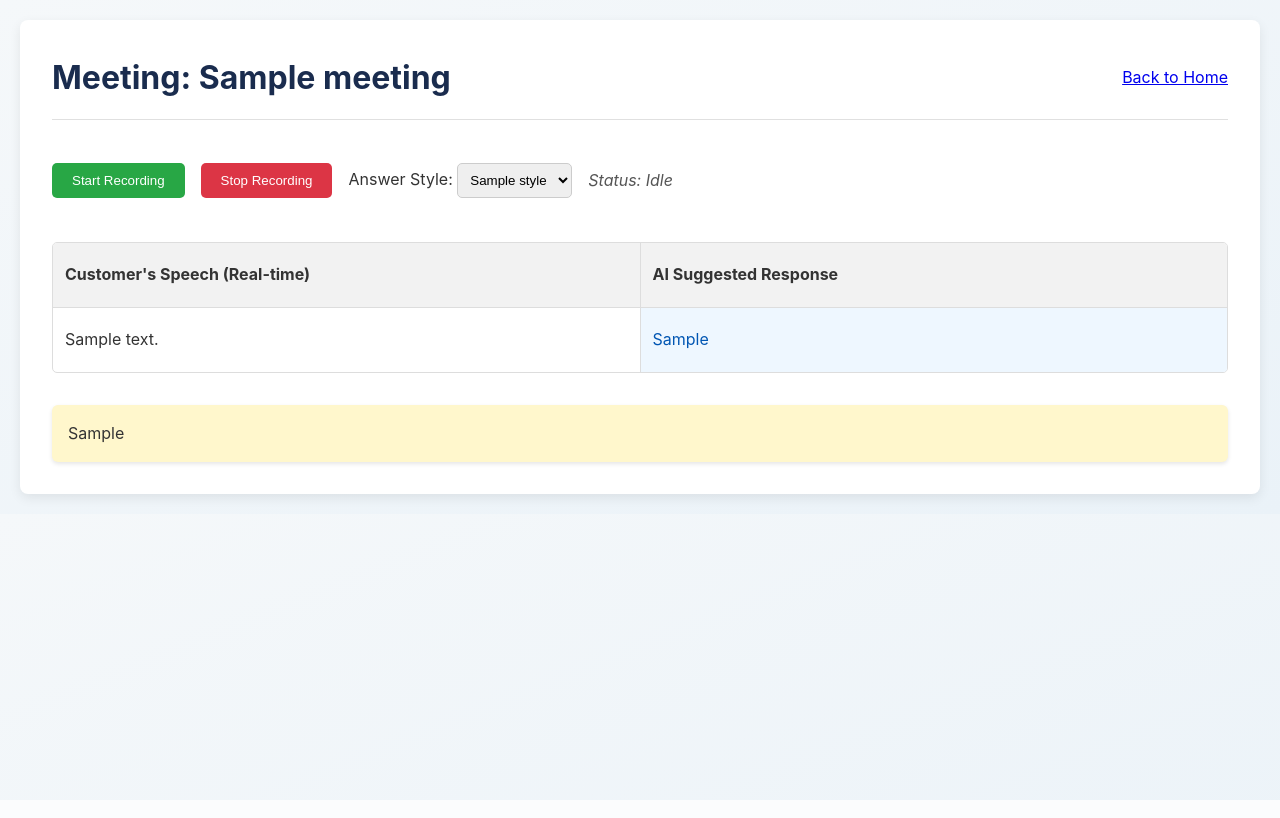
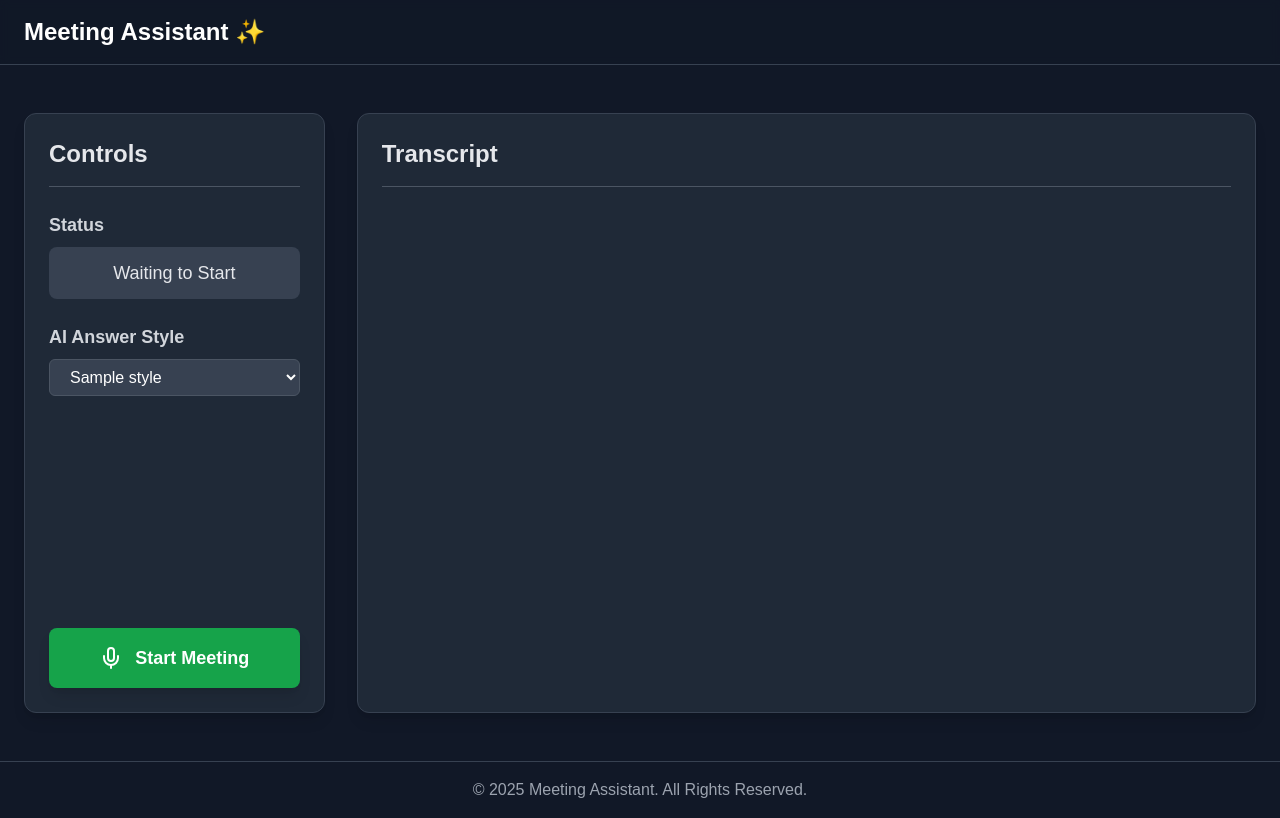
Before and after one commit to asofo1996/meeting-assistant, a Flask app: page /meeting/1 in a window 1280 px wide. Run offline with Flask 3, Linux system fonts and the light colour scheme; tables that the repository leaves empty hold one stand-in row (values such as "Sample post"); parts of the project's set-up code (start-up, migrations or seed data) failed here and were passed over; some libraries are stand-ins or nearby versions; some web fonts are replaced.

Commit message:
feat: Redesign UI for all pages

```diff
--- a/app/static/js/main.js
+++ b/app/static/js/main.js
@@ -1,138 +1,141 @@
-// 전역 변수 설정
+document.addEventListener('DOMContentLoaded', () => {
+    const startStopBtn = document.getElementById('start-stop-btn');
+    const statusDiv = document.getElementById('status');
+    const chatLog = document.getElementById('chat-log');
+    const answerStyleSelect = document.getElementById('answer-style-select');
+
     let socket;
     let audioContext;
+    let processor;
     let isRecording = false;
-let currentTranscriptRow = null;
 
-// HTML 문서에서 필요한 요소들을 미리 찾아 변수에 저장합니다.
-const startBtn = document.getElementById('start-record-btn');
-const stopBtn = document.getElementById('stop-record-btn');
-const statusText = document.getElementById('status-text');
-const transcriptSheet = document.getElementById('transcript-sheet');
-const styleSelect = document.getElementById('style-select');
-
-// (수정됨) 연결 방식을 기본값으로 되돌려, 가장 효율적인 WebSocket을 먼저 시도하도록 합니다.
+    // 네임스페이스 없이 소켓 연결
     socket = io();
 
     socket.on('connect', () => {
-    console.log('진단 1: 서버에 성공적으로 연결되었습니다.');
+        console.log('Socket connected!');
     });
 
-// 녹음 시작 버튼 클릭 이벤트
-startBtn.addEventListener('click', async () => {
-    if (isRecording || !socket.connected) return;
-    console.log('진단 2: 녹음 시작 버튼이 클릭되었습니다.');
+    socket.on('disconnect', () => {
+        console.log('Socket disconnected!');
+    });
 
+    // 서버로부터 AI 응답을 받았을 때
+    socket.on('ai_response', (data) => {
+        addChatMessage('ai', data.text);
+    });
+
+    // 서버로부터 중간 음성 인식 결과를 받았을 때
+    socket.on('interim_transcript', (data) => {
+        updateLastCustomerMessage(data.transcript);
+    });
+
+    // 서버로부터 최종 음성 인식 결과를 받았을 때
+    socket.on('final_transcript', (data) => {
+        updateLastCustomerMessage(data.transcript, true);
+    });
+
+    // 채팅 메시지를 화면에 추가하는 함수
+    function addChatMessage(sender, text) {
+        const messageWrapper = document.createElement('div');
+        const messageBubble = document.createElement('div');
+        const messageParagraph = document.createElement('p');
+
+        messageParagraph.innerHTML = text; // innerHTML을 사용하여 HTML 태그(예: <br>)를 렌더링
+
+        if (sender === 'customer') {
+            messageWrapper.className = 'flex items-end gap-3 customer-message-wrapper';
+            messageBubble.className = 'bg-blue-600 text-white p-4 rounded-lg rounded-bl-none max-w-xl';
+        } else { // AI
+            messageWrapper.className = 'flex items-end justify-end gap-3';
+            messageBubble.className = 'bg-gray-600 text-white p-4 rounded-lg rounded-br-none max-w-xl';
+        }
+
+        messageBubble.appendChild(messageParagraph);
+        messageWrapper.appendChild(messageBubble);
+        chatLog.appendChild(messageWrapper);
+
+        // 스크롤을 맨 아래로 이동
+        chatLog.scrollTop = chatLog.scrollHeight;
+    }
+
+    // 고객의 마지막 메시지를 업데이트하는 함수
+    function updateLastCustomerMessage(transcript, isFinal = false) {
+        let lastMessageWrapper = chatLog.querySelector('.customer-message-wrapper:last-of-type');
+
+        if (!lastMessageWrapper || isFinal) {
+            // 마지막 메시지가 없거나, 최종 결과물이면 새 메시지 추가
+            addChatMessage('customer', transcript);
+        } else {
+            // 중간 결과물이면 마지막 메시지 내용 업데이트
+            lastMessageWrapper.querySelector('p').textContent = transcript;
+        }
+        chatLog.scrollTop = chatLog.scrollHeight;
+    }
+
+
+    startStopBtn.addEventListener('click', async () => {
+        if (!isRecording) {
             try {
-        // 사용자의 마이크에 접근하여 오디오 스트림을 가져옵니다.
+                // 오디오 컨텍스트 및 스트림 시작
+                audioContext = new (window.AudioContext || window.webkitAudioContext)();
                 const stream = await navigator.mediaDevices.getUserMedia({ audio: true });
-        console.log('진단 3: 마이크 접근에 성공했습니다. 스트림이 생성되었습니다.');
+                const source = audioContext.createMediaStreamSource(stream);
 
-        // 오디오 처리를 위한 AudioContext를 생성합니다.
-        audioContext = new AudioContext();
-        // 별도의 스레드에서 오디오를 처리할 audio-processor.js 파일을 로드합니다.
                 await audioContext.audioWorklet.addModule('/static/js/audio-processor.js');
-        console.log('진단 4: 오디오 워크릿 모듈을 성공적으로 로드했습니다.');
+                processor = new AudioWorkletNode(audioContext, 'audio-processor');
+                source.connect(processor);
+                processor.connect(audioContext.destination);
 
-        const source = audioContext.createMediaStreamSource(stream);
-        const workletNode = new AudioWorkletNode(audioContext, 'resampling-processor');
-
-        // 오디오 워크릿이 처리한 음성 데이터를 서버로 전송합니다.
-        workletNode.port.onmessage = (event) => {
-            console.log('진단 5: 오디오 청크를 성공적으로 처리하여 서버로 전송합니다.');
-            socket.emit('audio_stream', { 'data': event.data });
+                processor.port.onmessage = (event) => {
+                    const audioData = event.data;
+                    socket.emit('audio_stream', audioData);
                 };
 
-        source.connect(workletNode);
-        workletNode.connect(audioContext.destination);
+                // 녹음 시작 상태로 UI 업데이트
+                isRecording = true;
+                startStopBtn.innerHTML = `
+                    <svg xmlns="http://www.w3.org/2000/svg" width="24" height="24" viewBox="0 0 24 24" fill="none" stroke="currentColor" stroke-width="2" stroke-linecap="round" stroke-linejoin="round" class="lucide lucide-square"><rect width="18" height="18" x="3" y="3" rx="2"/></svg>
+                    <span>Stop Meeting</span>`;
+                startStopBtn.classList.remove('bg-green-600', 'hover:bg-green-700');
+                startStopBtn.classList.add('bg-red-600', 'hover:bg-red-700');
+                statusDiv.textContent = 'Recording...';
+                statusDiv.classList.add('text-red-400');
 
-        isRecording = true;
-        updateButtonState();
-        statusText.textContent = translations[window.getSavedLanguage()].status_recording;
-
-        // 서버에 녹음 시작을 알립니다.
-        socket.emit('start_transcription', {
-            meeting_id: MEETING_ID,
-            language: LANGUAGE_CODE,
-            style_id: styleSelect.value
+                socket.emit('start_session', {
+                    answer_style_id: answerStyleSelect.value,
+                    sample_rate: audioContext.sampleRate
                 });
+                console.log('Recording started');
 
             } catch (error) {
-        console.error('진단 실패: 녹음 시작 중 오류가 발생했습니다.', error);
-        statusText.textContent = translations[window.getSavedLanguage()].status_error;
+                console.error('Error starting recording:', error);
+                alert('Could not start recording. Please check microphone permissions.');
+            }
+        } else {
+            // 녹음 중지
+            if (processor) processor.port.postMessage({ command: 'stop' });
+            if (audioContext) await audioContext.close();
+
+            isRecording = false;
+            startStopBtn.innerHTML = `
+                <svg xmlns="http://www.w3.org/2000/svg" width="24" height="24" viewBox="0 0 24 24" fill="none" stroke="currentColor" stroke-width="2" stroke-linecap="round" stroke-linejoin="round" class="lucide lucide-mic"><path d="M12 2a3 3 0 0 0-3 3v7a3 3 0 0 0 6 0V5a3 3 0 0 0-3-3Z"/><path d="M19 10v2a7 7 0 0 1-14 0v-2"/><line x1="12" x2="12" y1="19" y2="22"/></svg>
+                <span>Start Meeting</span>`;
+            startStopBtn.classList.remove('bg-red-600', 'hover:bg-red-700');
+            startStopBtn.classList.add('bg-green-600', 'hover:bg-green-700');
+            statusDiv.textContent = 'Meeting Ended';
+            statusDiv.classList.remove('text-red-400');
+
+            socket.emit('stop_session');
+            console.log('Recording stopped');
         }
     });
 
-// -- 아래는 변경되지 않은 나머지 코드입니다 --
-
-socket.on('transcript_update', (data) => {
-    if (!currentTranscriptRow) {
-        createNewRow();
-    }
-    const transcriptCell = currentTranscriptRow.querySelector('.transcript-cell');
-    transcriptCell.textContent = data.transcript;
-    if (data.is_final) {
-        transcriptCell.classList.remove('interim');
-        currentTranscriptRow = null;
-    } else {
-        transcriptCell.classList.add('interim');
+    // 답변 스타일 변경 시 서버에 알림
+    answerStyleSelect.addEventListener('change', () => {
+        if (isRecording) {
+            socket.emit('change_style', { answer_style_id: answerStyleSelect.value });
+            console.log('Answer style changed to:', answerStyleSelect.value);
         }
     });
-
-socket.on('final_result', (data) => {
-    const rows = transcriptSheet.querySelectorAll('.sheet-row');
-    for (let i = rows.length - 1; i >= 0; i--) {
-        const row = rows[i];
-        const textCell = row.querySelector('.transcript-cell');
-        if (textCell && textCell.textContent.trim() === data.text.trim() && !row.dataset.id) {
-            row.dataset.id = data.transcript_id;
-            const gptCell = row.querySelector('.gpt-cell');
-            if (gptCell) gptCell.textContent = data.gpt_response;
-            break;
-        }
-    }
 });
-
-stopBtn.addEventListener('click', () => {
-    if (!isRecording) return;
-    isRecording = false;
-    updateButtonState();
-    statusText.textContent = translations[window.getSavedLanguage()].status_stopping;
-    socket.emit('stop_transcription', {});
-    if (audioContext && audioContext.state !== 'closed') {
-        audioContext.close().then(() => {
-            statusText.textContent = translations[window.getSavedLanguage()].status_stopped;
-        });
-    }
-});
-
-styleSelect.addEventListener('change', () => {
-    if (isRecording) {
-        socket.emit('change_style', { style_id: styleSelect.value });
-    }
-});
-
-socket.on('style_changed_ack', (data) => {
-    console.log(data.message);
-});
-
-function updateButtonState() {
-    startBtn.disabled = isRecording;
-    stopBtn.disabled = !isRecording;
-}
-
-function createNewRow() {
-    const row = document.createElement('div');
-    row.className = 'sheet-row';
-    const cell1 = document.createElement('div');
-    cell1.className = 'sheet-cell transcript-cell';
-    cell1.textContent = '...';
-    const cell2 = document.createElement('div');
-    cell2.className = 'sheet-cell gpt-cell';
-    cell2.textContent = '...';
-    row.appendChild(cell1);
-    row.appendChild(cell2);
-    transcriptSheet.appendChild(row);
-    transcriptSheet.scrollTop = transcriptSheet.scrollHeight;
-    currentTranscriptRow = row;
-}
--- /dev/null
+++ b/app/templates/base.html
@@ -0,0 +1,43 @@
+<!DOCTYPE html>
+<html lang="ko">
+<head>
+    <meta charset="UTF-8">
+    <meta name="viewport" content="width=device-width, initial-scale=1.0">
+    <title>{% block title %}Meeting Assistant{% endblock %}</title>
+
+    <script src="https://cdn.tailwindcss.com"></script>
+
+    <link rel="stylesheet" as="style" crossorigin href="https://cdn.jsdelivr.net/gh/orioncactus/pretendard@v1.3.9/dist/web/static/pretendard.min.css" />
+
+    <style>
+        /* 기본 폰트 및 다크모드 배경색 설정 */
+        body {
+            font-family: 'Pretendard', sans-serif;
+            background-color: #111827; /* 다크모드 배경색 */
+            color: #E5E7EB; /* 기본 글자색 */
+        }
+    </style>
+</head>
+<body class="min-h-screen flex flex-col">
+
+    <header class="bg-gray-900/50 backdrop-blur-sm border-b border-gray-700 sticky top-0 z-50">
+        <nav class="container mx-auto px-6 py-4">
+            <a href="/" class="text-2xl font-bold text-white">
+                Meeting Assistant ✨
+            </a>
+        </nav>
+    </header>
+
+    <main class="flex-grow container mx-auto px-6 py-12">
+        {% block content %}{% endblock %}
+    </main>
+
+    <footer class="bg-gray-900 border-t border-gray-700">
+        <div class="container mx-auto px-6 py-4 text-center text-gray-400">
+            &copy; 2025 Meeting Assistant. All Rights Reserved.
+        </div>
+    </footer>
+
+    {% block scripts %}{% endblock %}
+</body>
+</html>
--- a/app/templates/meeting.html
+++ b/app/templates/meeting.html
@@ -1,66 +1,49 @@
-<!DOCTYPE html>
-<html lang="en">
-<head>
-    <meta charset="UTF-8">
-    <title>Meeting Room</title>
-    <link rel="stylesheet" href="{{ url_for('static', filename='css/style.css') }}">
-    <script src="https://cdn.socket.io/4.7.5/socket.io.min.js"></script>
-</head>
-<!-- body 태그에 data 속성을 사용하여 서버 변수를 안전하게 전달합니다. -->
-<body data-meeting-id="{{ meeting.id }}" data-language-code="{{ meeting.language }}">
-    <div class="container meeting-container">
-        <div class="header">
-            <h1><span data-key="meeting_title">Meeting:</span> {{ meeting.title }}</h1>
-            <a href="/" data-key="back_to_home">Back to Home</a>
+{% extends 'base.html' %}
+
+{% block title %}Meeting Room - Meeting Assistant{% endblock %}
+
+{% block content %}
+<div class="flex flex-col md:flex-row gap-8 h-[calc(100vh-200px)]">
+
+    <div class="md:w-1/3 lg:w-1/4 bg-gray-800 rounded-xl border border-gray-700 p-6 flex flex-col shadow-lg">
+        <h2 class="text-2xl font-bold mb-6 border-b border-gray-600 pb-4">Controls</h2>
+
+        <div class="mb-6">
+            <h3 class="text-lg font-semibold text-gray-300 mb-2">Status</h3>
+            <div id="status" class="bg-gray-700 text-center rounded-lg p-3 text-lg font-medium transition-colors">
+                Waiting to Start
+            </div>
         </div>
 
-        <div class="controls">
-            <button id="start-record-btn" data-key="start_recording">Start Recording</button>
-            <button id="stop-record-btn" disabled data-key="stop_recording">Stop Recording</button>
-            <div class="style-selector">
-                <label for="style-select" data-key="answer_style_label">Answer Style:</label>
-                <select id="style-select">
-                    {% for style in styles %}
-                    <option value="{{ style.id }}">{{ style.name }}</option>
-                    {% else %}
-                    <option value="0" disabled>No styles found. Please create one.</option>
-                    {% endfor %}
-                </select>
-            </div>
-            <p id="status-text" data-key="status_idle">Status: Idle</p>
+        <div class="mb-6">
+            <h3 class="text-lg font-semibold text-gray-300 mb-2">AI Answer Style</h3>
+            <select id="answer-style-select" class="w-full bg-gray-700 text-white rounded-md px-4 py-2 border border-gray-600 focus:ring-2 focus:ring-blue-500 focus:outline-none">
+                {% for style in styles %}
+                <option value="{{ style.id }}">{{ style.name }}</option>
+                {% endfor %}
+            </select>
         </div>
 
-        <div class="sheet-container">
-            <div class="sheet-header">
-                <div class="sheet-col" data-key="sheet_header_customer">Customer's Speech (Real-time)</div>
-                <div class="sheet-col" data-key="sheet_header_ai">AI Suggested Response</div>
-            </div>
-            <div id="transcript-sheet" class="sheet-body">
-                <!-- DB에 저장된 기존 녹취록을 여기에 표시합니다. -->
-                {% for transcript in transcripts %}
-                <div class="sheet-row" data-id="{{ transcript.id }}">
-                    <div class="sheet-cell transcript-cell">{{ transcript.text }}</div>
-                    <div class="sheet-cell gpt-cell">{{ transcript.gpt_response }}</div>
-                </div>
-                {% endfor %}
-            </div>
+        <div class="mt-auto">
+             <button id="start-stop-btn" class="w-full bg-green-600 hover:bg-green-700 text-white font-bold py-4 px-6 rounded-lg text-lg transition-all transform hover:scale-105 shadow-lg flex items-center justify-center gap-3">
+                <svg xmlns="http://www.w3.org/2000/svg" width="24" height="24" viewBox="0 0 24 24" fill="none" stroke="currentColor" stroke-width="2" stroke-linecap="round" stroke-linejoin="round" class="lucide lucide-mic"><path d="M12 2a3 3 0 0 0-3 3v7a3 3 0 0 0 6 0V5a3 3 0 0 0-3-3Z"/><path d="M19 10v2a7 7 0 0 1-14 0v-2"/><line x1="12" x2="12" y1="19" y2="22"/></svg>
+                <span>Start Meeting</span>
+            </button>
         </div>
-        {% if advertisement %}
-        <div class="advertisement">{{ advertisement|safe }}</div>
-        {% endif %}
     </div>
 
-    <!-- data 속성에서 변수 값을 읽어와 JavaScript에서 사용합니다. -->
-    <script>
-        const MEETING_ID = document.body.dataset.meetingId;
-        const LANGUAGE_CODE = document.body.dataset.languageCode;
-    </script>
+    <div class="md:w-2/3 lg:w-3/4 bg-gray-800 rounded-xl border border-gray-700 p-6 flex flex-col shadow-lg">
+        <h2 class="text-2xl font-bold mb-6 border-b border-gray-600 pb-4">Transcript</h2>
+        <div id="chat-log" class="flex-grow overflow-y-auto space-y-6 pr-4">
+            </div>
+    </div>
 
-    <!-- 스크립트 파일들을 올바른 순서로 로드합니다. -->
-    <script src="{{ url_for('static', filename='js/translations.js') }}"></script>
-    <script src="{{ url_for('static', filename='js/language.js') }}"></script>
+</div>
+{% endblock %}
 
-    <!-- 버전 번호(v=2.1)를 추가하여 브라우저가 항상 새로운 main.js 파일을 불러오도록 합니다. -->
-    <script src="{{ url_for('static', filename='js/main.js', v='2.1') }}"></script>
-</body>
-</html>
+
+{% block scripts %}
+<script src="https://cdn.socket.io/4.7.5/socket.io.min.js"></script>
+<script src="{{ url_for('static', filename='js/audio-processor.js') }}"></script>
+<script src="{{ url_for('static', filename='js/main.js') }}"></script>
+{% endblock %}
```
Also changed, not shown: app/templates/index.html (+39 -24 lines), 1 other file. Lines whose indentation alone changed are shown as unchanged.
